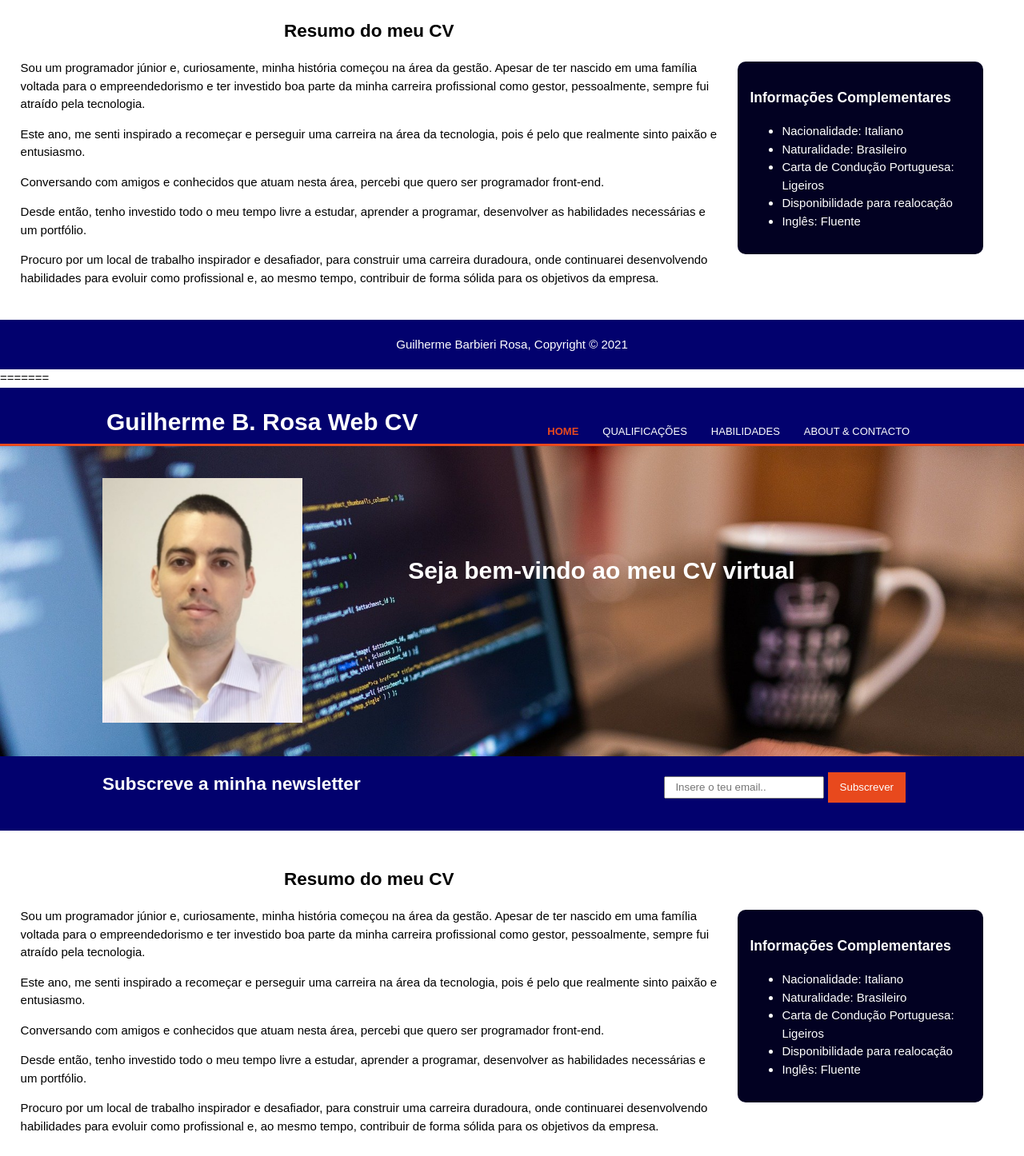
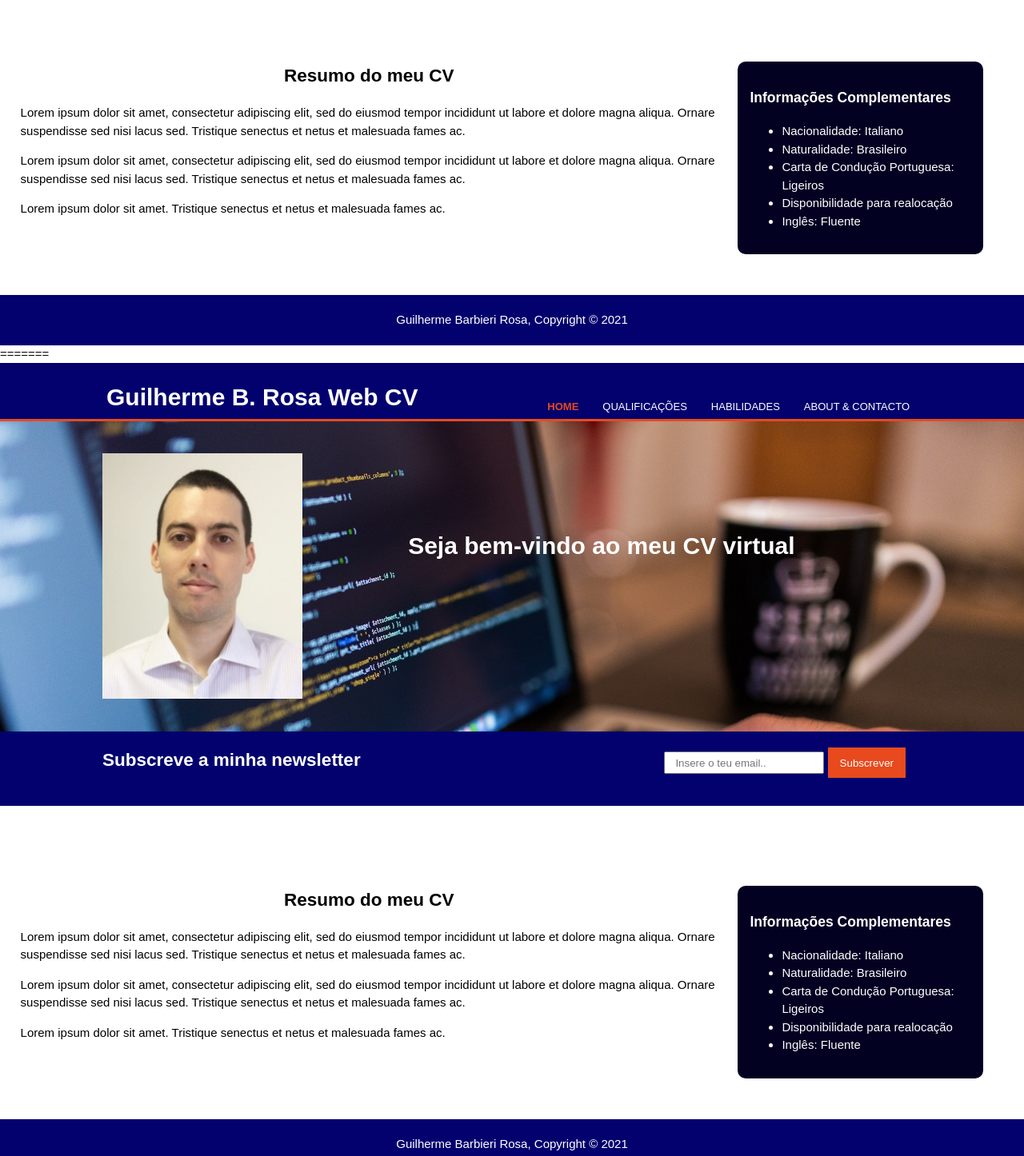
Before and after one commit to BarbieriGui/Web-CV, a plain HTML site: page index.html in a window 1280 px wide. Shown: the part 599-2045 px from the top of the page at 80% size. Drawn offline with Linux system fonts and the light colour scheme.

Commit message:
Update index.html

```diff
--- a/index.html
+++ b/index.html
@@ -4,7 +4,7 @@
         <head>
             <meta charset="UTF-8">
             <meta name="viewport" content="width=device-width">
-            <meta name="keywords" content="CV, Curriculum-Vitae, Guilherme Barbieri Rosa, Front-end, Programação, Programador.">
+            <meta name="keywords" content="CV, Curriculum-Vitae, Guilherme Barbieri Rosa, Software Tester, QA, Programação.">
             <meta name="description" content="Guilherme Barbieri Rosa - Web CV">
             <meta name="author" content="Guilherme Barbieri Rosa">
             <title>Web CV | Guilherme Barbieri Rosa</title>
@@ -54,19 +54,13 @@
                     <h1>Resumo do meu CV</h1>
 
                     <p>
-                        Sou um programador júnior e, curiosamente, minha história começou na área da gestão. Apesar de ter nascido em uma família voltada para o empreendedorismo e ter investido boa parte da minha carreira profissional como gestor, pessoalmente, sempre fui atraído pela tecnologia.
+                        Lorem ipsum dolor sit amet, consectetur adipiscing elit, sed do eiusmod tempor incididunt ut labore et dolore magna aliqua. Ornare suspendisse sed nisi lacus sed. Tristique senectus et netus et malesuada fames ac.
                     </p>
                     <p>
-                        Este ano, me senti inspirado a recomeçar e perseguir uma carreira na área da tecnologia, pois é pelo que realmente sinto paixão e entusiasmo.
+                        Lorem ipsum dolor sit amet, consectetur adipiscing elit, sed do eiusmod tempor incididunt ut labore et dolore magna aliqua. Ornare suspendisse sed nisi lacus sed. Tristique senectus et netus et malesuada fames ac.
                     </p>
                     <p>
-                         Conversando com amigos e conhecidos que atuam nesta área, percebi que quero ser programador front-end.
-                    </p>
-                    <p>
-                         Desde então, tenho investido todo o meu tempo livre a estudar, aprender a programar, desenvolver as habilidades necessárias e um portfólio.
-                    </p>
-                    <p>
-                         Procuro por um local de trabalho inspirador e desafiador, para construir uma carreira duradoura, onde continuarei desenvolvendo habilidades para evoluir como profissional e, ao mesmo tempo, contribuir de forma sólida para os objetivos da empresa.
+                         Lorem ipsum dolor sit amet. Tristique senectus et netus et malesuada fames ac.
                     </p>
                 </div>
                         <div class="fundoEscuro">
@@ -95,7 +89,7 @@
         <head>
             <meta charset="UTF-8">
             <meta name="viewport" content="width=device-width">
-            <meta name="keywords" content="CV, Curriculum-Vitae, Guilherme Barbieri Rosa, Front-end, Programação, Programador.">
+            <meta name="keywords" content="CV, Curriculum-Vitae, Guilherme Barbieri Rosa, Software Tester, QA, Programação.">
             <meta name="description" content="Guilherme Barbieri Rosa - Web CV">
             <meta name="author" content="Guilherme Barbieri Rosa">
             <title>Web CV | Guilherme Barbieri Rosa</title>
@@ -121,8 +115,6 @@
             <section id="perfil">
                     <img src="../Web-CV/img/GBR-profile.jpg">
                     <h2>Seja bem-vindo ao meu CV virtual</h2>
-                    <!-- <p>Me chamo Guilherme e sou um programador front-end junior, sinta-se a vontade para explorar este espaço!</p>
-                    <p>Aproveite e sinta-se a vontade para me contactar</p> -->
             </section>
 
             <section id="newsletter">
@@ -147,19 +139,13 @@
                     <h1>Resumo do meu CV</h1>
 
                     <p>
-                        Sou um programador júnior e, curiosamente, minha história começou na área da gestão. Apesar de ter nascido em uma família voltada para o empreendedorismo e ter investido boa parte da minha carreira profissional como gestor, pessoalmente, sempre fui atraído pela tecnologia.
+                        Lorem ipsum dolor sit amet, consectetur adipiscing elit, sed do eiusmod tempor incididunt ut labore et dolore magna aliqua. Ornare suspendisse sed nisi lacus sed. Tristique senectus et netus et malesuada fames ac.
                     </p>
                     <p>
-                        Este ano, me senti inspirado a recomeçar e perseguir uma carreira na área da tecnologia, pois é pelo que realmente sinto paixão e entusiasmo.
+                        Lorem ipsum dolor sit amet, consectetur adipiscing elit, sed do eiusmod tempor incididunt ut labore et dolore magna aliqua. Ornare suspendisse sed nisi lacus sed. Tristique senectus et netus et malesuada fames ac.
                     </p>
                     <p>
-                         Conversando com amigos e conhecidos que atuam nesta área, percebi que quero ser programador front-end.
-                    </p>
-                    <p>
-                         Desde então, tenho investido todo o meu tempo livre a estudar, aprender a programar, desenvolver as habilidades necessárias e um portfólio.
-                    </p>
-                    <p>
-                         Procuro por um local de trabalho inspirador e desafiador, para construir uma carreira duradoura, onde continuarei desenvolvendo habilidades para evoluir como profissional e, ao mesmo tempo, contribuir de forma sólida para os objetivos da empresa.
+                         Lorem ipsum dolor sit amet. Tristique senectus et netus et malesuada fames ac.
                     </p>
                 </div>
                         <div class="fundoEscuro">
```
